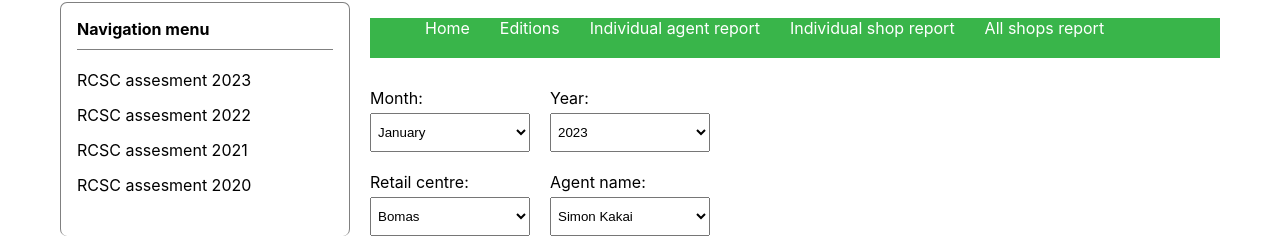
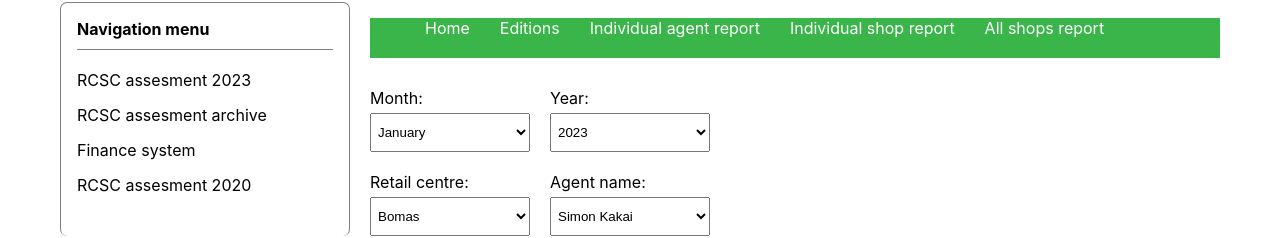
Before and after one commit to Mashmighty/assesmentform, a React (Create React App) app: page / in a window 1280 px wide. Shown: the part 88-326 px from the top of the page. Built offline with nearby package versions, Linux system fonts and the light colour scheme.

Commit message:
side meu update

```diff
--- a/src/components/sideMenu/index.js
+++ b/src/components/sideMenu/index.js
@@ -6,8 +6,8 @@ const SideMenu = () => {
         <div className='title'>Navigation menu</div>
         <ul className='side-links'>
           <li className='link'>RCSC assesment 2023</li>
-          <li className='link'>RCSC assesment 2022</li>
-          <li className='link'>RCSC assesment 2021</li>
+          <li className='link'>RCSC assesment archive</li>
+          <li className='link'>Finance system</li>
           <li className='link'>RCSC assesment 2020</li>
         </ul>
       </div>
```
